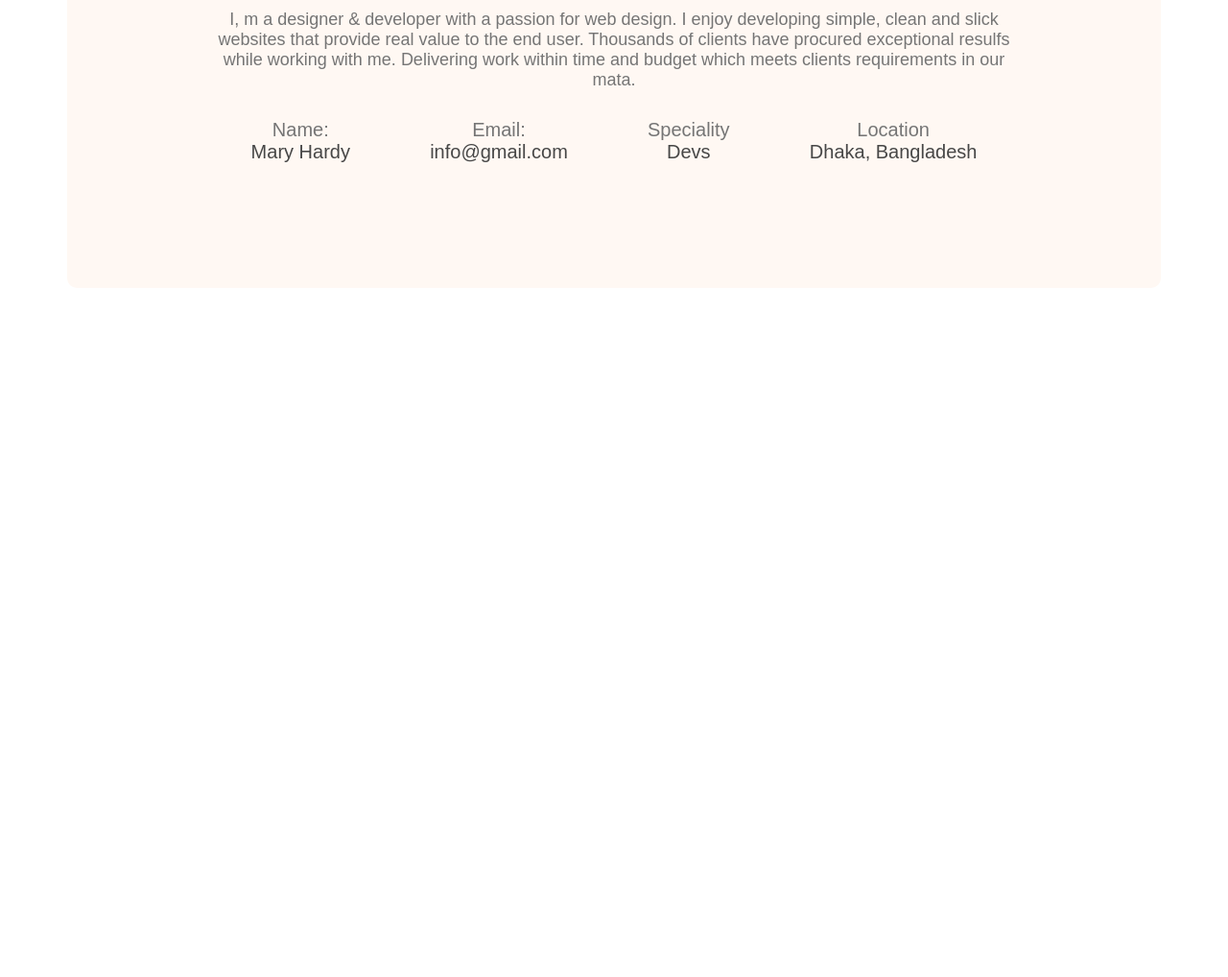
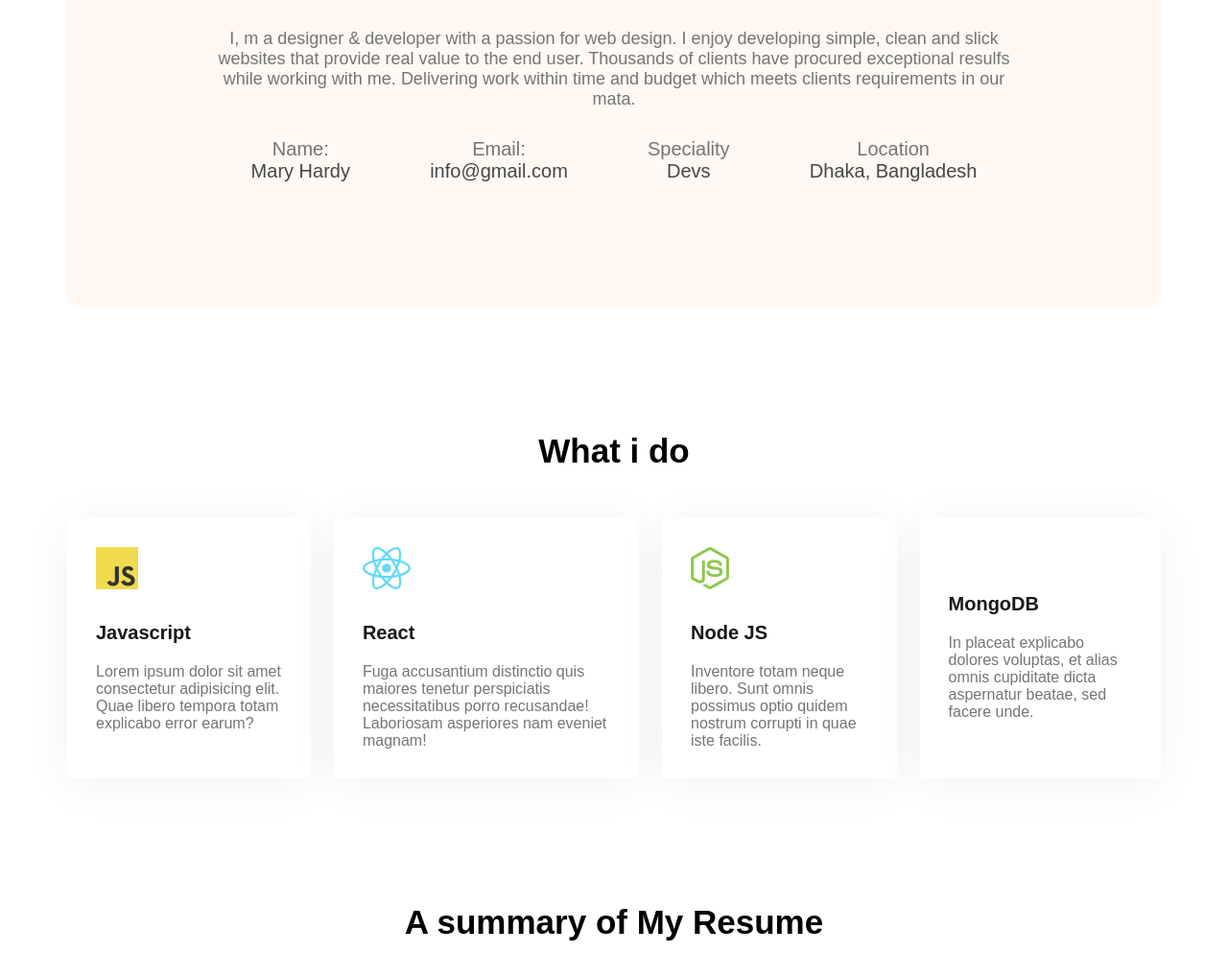
Before and after one commit to Mehedi001/portfolio, a plain HTML site: page index.html in a window 1280 px wide. Shown: the part 1157-2175 px from the top of the page at 96% size. Before the commit the page ends 1457 px from the top, so only its background shows below. Drawn offline with Linux system fonts and the light colour scheme.

Commit message:
skill section add

```diff
--- a/index.html
+++ b/index.html
@@ -67,6 +67,39 @@
             </div>
 
         </section>
+        <!-- what i do section -->
+        <section class="what-i-do">
+            <h3 class="section-title">What i do</h3>
+            <!-- .skill-container>.skill*4>img+p.skill-title+p.skill-description>lorem15 -->
+            <div class="skill-container">
+                <div class="skill">
+                    <img src="images/icons/js.png" alt="">
+                    <p class="skill-title">Javascript</p>
+                    <p class="skill-description">Lorem ipsum dolor sit amet consectetur adipisicing elit. Quae libero tempora totam explicabo error earum?</p>
+                </div>
+                <div class="skill">
+                    <img src="images/icons/react.png" alt="">
+                    <p class="skill-title">React</p>
+                    <p class="skill-description">Fuga accusantium distinctio quis maiores tenetur perspiciatis necessitatibus porro recusandae! Laboriosam asperiores nam eveniet magnam!</p>
+                </div>
+                <div class="skill">
+                    <img src="images/icons/nodejs.png" alt="">
+                    <p class="skill-title">Node JS</p>
+                    <p class="skill-description">Inventore totam neque libero. Sunt omnis possimus optio quidem nostrum corrupti in quae iste facilis.</p>
+                </div>
+                <div class="skill">
+                    <img src="images/icons/" alt="">
+                    <p class="skill-title">MongoDB</p>
+                    <p class="skill-description">In placeat explicabo dolores voluptas, et alias omnis cupiditate dicta aspernatur beatae, sed facere unde.</p>
+                </div>
+            </div>
+        </section>
+
+        <!-- Resume Section -->
+        <Section class="Resume">
+            <h3 class="section-title">A summary of My Resume</h3>
+        </Section>
+
     </main>
 </body>
 </html>
--- a/styles/style.css
+++ b/styles/style.css
@@ -102,9 +102,13 @@ main {
     border-radius: 10px;
     padding: 130px 150px;
 }
+section {
+    margin-top: 130px;
+}
 
 .section-title {
-    margin-bottom: 30px;
+    text-align: center;
+    margin-bottom: 50px;
     font-weight: 700;
     font-size: 35px;
 }
@@ -114,19 +118,51 @@ main {
     color: #757575;
     margin-bottom: 30px;
 }
+
 .about-info-container {
     display: flex;
     justify-content: space-around;
 }
+
 .about .info-title {
     font-weight: 400;
     font-size: 20px;
     color: #757575;
 
 }
-.info-description{
+
+.info-description {
     font-size: 20px;
     color: #474747;
+}
+
+/* what i do styles */
 
 
+.skill-container {
+    display: flex;
+    gap: 24px;
 }
+
+.skill {
+    background: #FFFFFF;
+    box-shadow: 0px 6px 50px rgba(0, 0, 0, 0.06);
+    border-radius: 5px;
+    padding: 30px;
+}
+
+.skill-title {
+    font-weight: 700;
+    font-size: 20px;
+    color: #181818;
+    margin-top: 30px;
+    margin-bottom: 20px;
+}
+
+.skill-description {
+    font-weight: 400;
+    font-size: 16px;
+    color: #757575;
+}
+
+/* Resume style */
```
